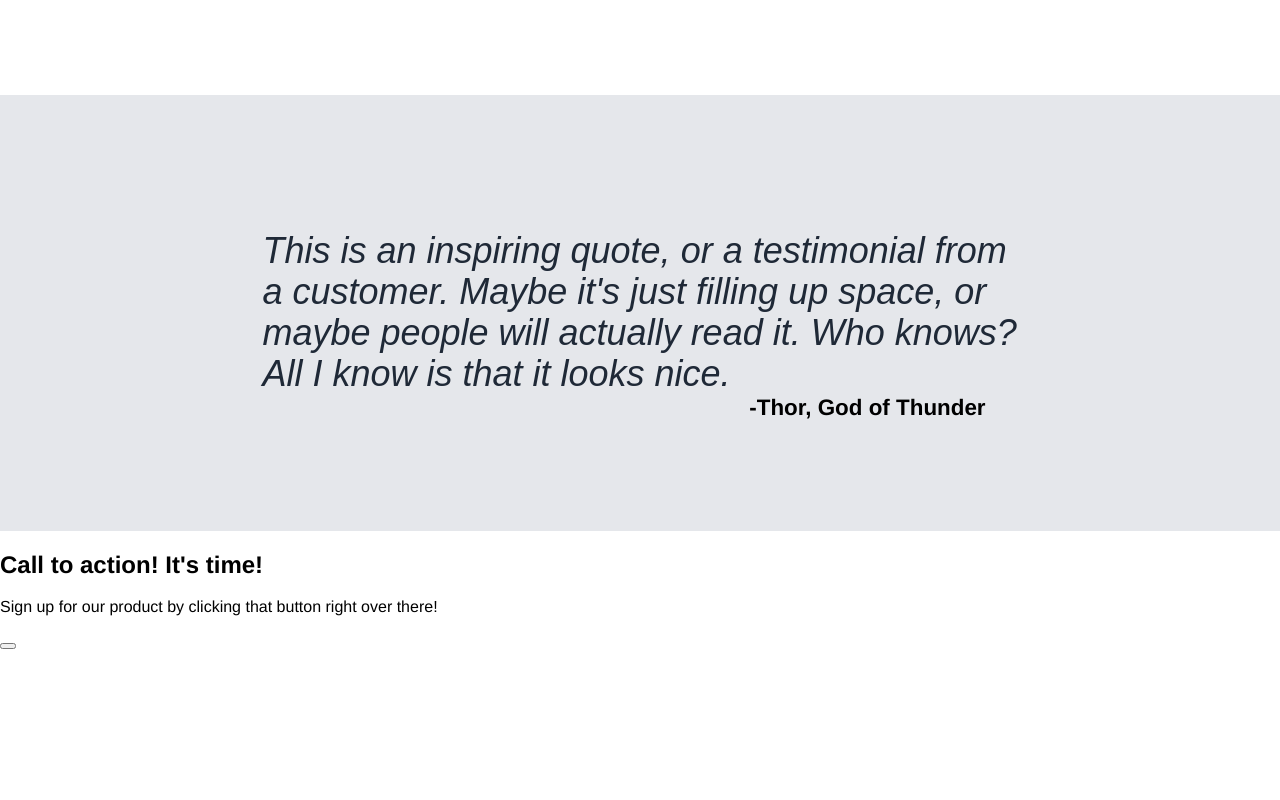
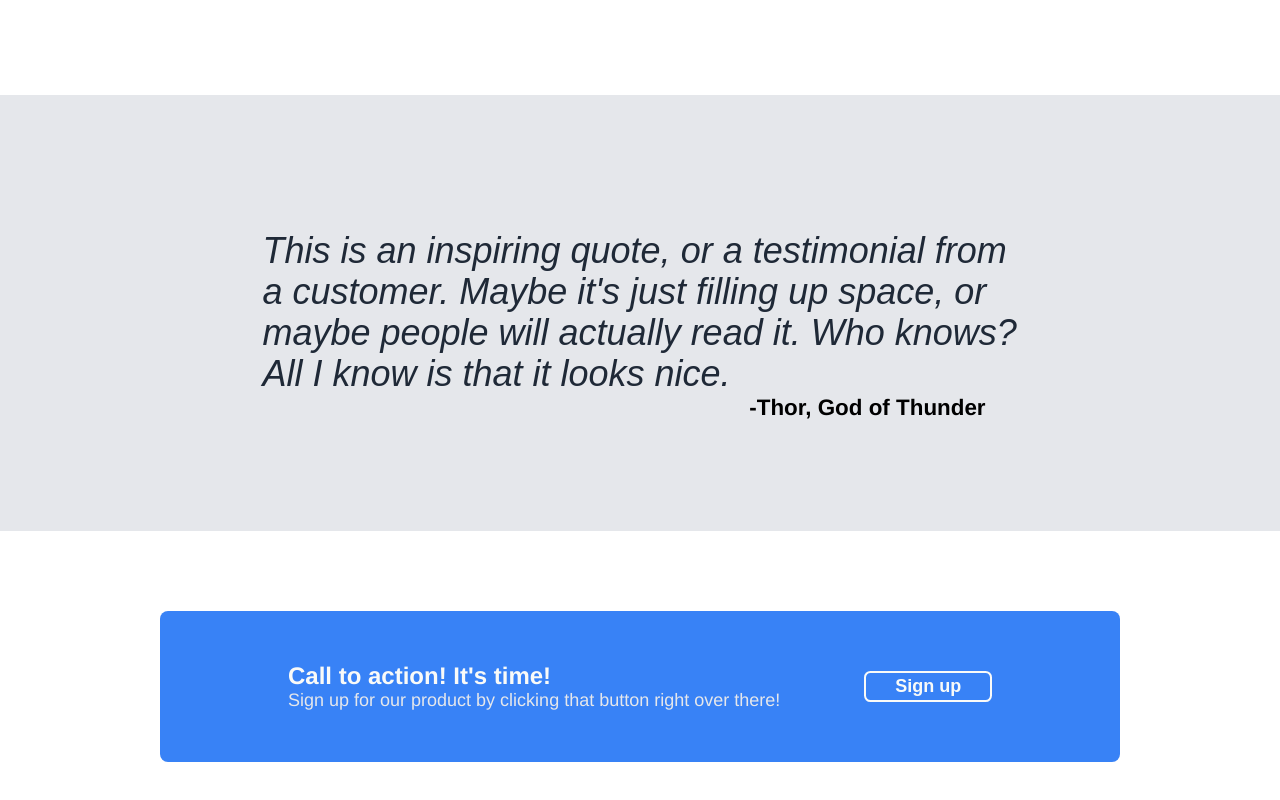
Before and after one commit to A10-warthog/landing-page, a plain HTML site: page index.html in a window 1280 px wide. Shown: the part 930-1730 px from the top of the page. Before the commit the page ends 1580 px from the top, so only its background shows below. Drawn offline with Linux system fonts and the light colour scheme.

Commit message:
Add style to sign up box

```diff
--- a/css/styles.css
+++ b/css/styles.css
@@ -185,3 +185,53 @@ body {
     font-size: 1.4rem;
     font-weight: bold;
 }
+
+/***sign-up box***/
+.sign_up {
+    padding: 5rem 10rem;
+}
+.sign_up__box {
+    background-color: #3882f6;
+    padding: 3.2rem 8rem;
+    border-radius: 0.5rem;
+}
+
+.sign_up__box--flex {
+    display: flex;
+    justify-content: space-between;
+}
+
+.box__text__main {
+    margin: 0;
+}
+
+.box__text__main--txt {
+    color: #f9faf8;
+}
+
+.box__text__second {
+    margin: 0;
+}
+
+.box__text__second--txt {
+    font-size: 18px;
+    color: #e5e7eb;
+}
+
+.sign_up_button {
+    display: flex;
+    align-items: center;
+}
+
+.sign_up__btn {
+   padding: 0.2rem 1.8rem;
+   border-radius: 0.4rem;
+   border: 2px solid #f9faf8;
+   background-color: #3882f6;
+}
+
+.sign_up__btn_text--txt {
+    color: #f8faf8;
+    font-weight: bold;
+    font-size: 18px;
+}
--- a/index.html
+++ b/index.html
@@ -72,18 +72,21 @@
             </div>
             <!--------------------------------------->
             <div class="sign_up">
-                <div class="sign_up__box">
+                <div class="sign_up__box sign_up__box--flex">
                     <div class="box__text">
-                        <h2 class="box__text__main">
+                        <h2 class="box__text__main box__text__main--txt">
                             Call to action! It's time!
                         </h2>
-                        <p class="box__text__second">
+                        <p class="box__text__second box__text__second--txt">
                             Sign up for our product by clicking that button right over there!
                         </p>
                     </div>
-                    <button class="btn">
-                        <span class="btn_txt"></span>
-                    </button>
+                    <div class="sign_up_button">
+                        <button class="sign_up__btn">
+                            <span class="sign_up__btn_text sign_up__btn_text--txt">Sign up</span>
+                        </button>
+                    </div>
+
                 </div>
             </div>
             <!--------------------------------------->
```
